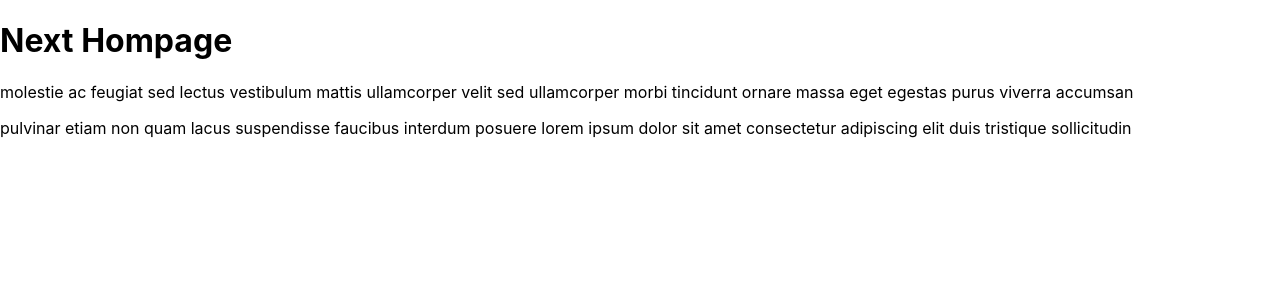
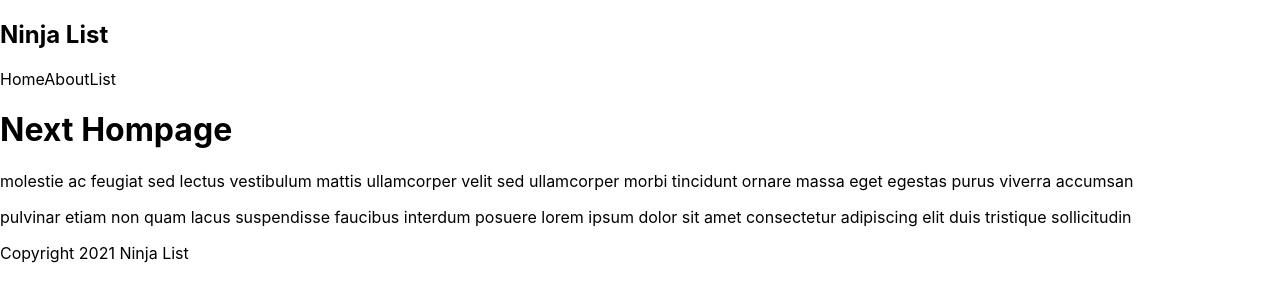
Before and after one commit to RichardMillerWimmer/next-ninja-tutorial, a Next.js app: page / in a window 1280 px wide. Shown: the top 302 px of the page. Built offline with nearby package versions, Linux system fonts and the light colour scheme.

Commit message:
navbar and footer

```diff
--- /dev/null
+++ b/components/Footer.js
@@ -0,0 +1,11 @@
+import React from 'react'
+
+const Footer = () => {
+    return (
+        <div>
+            Copyright 2021 Ninja List
+        </div>
+    )
+}
+
+export default Footer
--- /dev/null
+++ b/components/Navbar.js
@@ -0,0 +1,16 @@
+import React from 'react'
+
+const Navbar = () => {
+    return (
+        <nav>
+            <div className='logo'>
+                <h1>Ninja List</h1>
+            </div>
+            <a>Home</a>
+            <a>About</a>
+            <a>List</a>
+        </nav>
+    )
+}
+
+export default Navbar
--- a/pages/index.js
+++ b/pages/index.js
@@ -1,13 +1,17 @@
 import Head from 'next/head'
 import Image from 'next/image'
+import Footer from '../components/Footer'
+import Navbar from '../components/Navbar'
 import styles from '../styles/Home.module.css'
 
 export default function Home() {
   return (
     <div>
+      <Navbar />
       <h1>Next Hompage</h1>
       <p>molestie ac feugiat sed lectus vestibulum mattis ullamcorper velit sed ullamcorper morbi tincidunt ornare massa eget egestas purus viverra accumsan</p>
       <p>pulvinar etiam non quam lacus suspendisse faucibus interdum posuere lorem ipsum dolor sit amet consectetur adipiscing elit duis tristique sollicitudin</p>
+      <Footer />
     </div>
   )
 }
```
